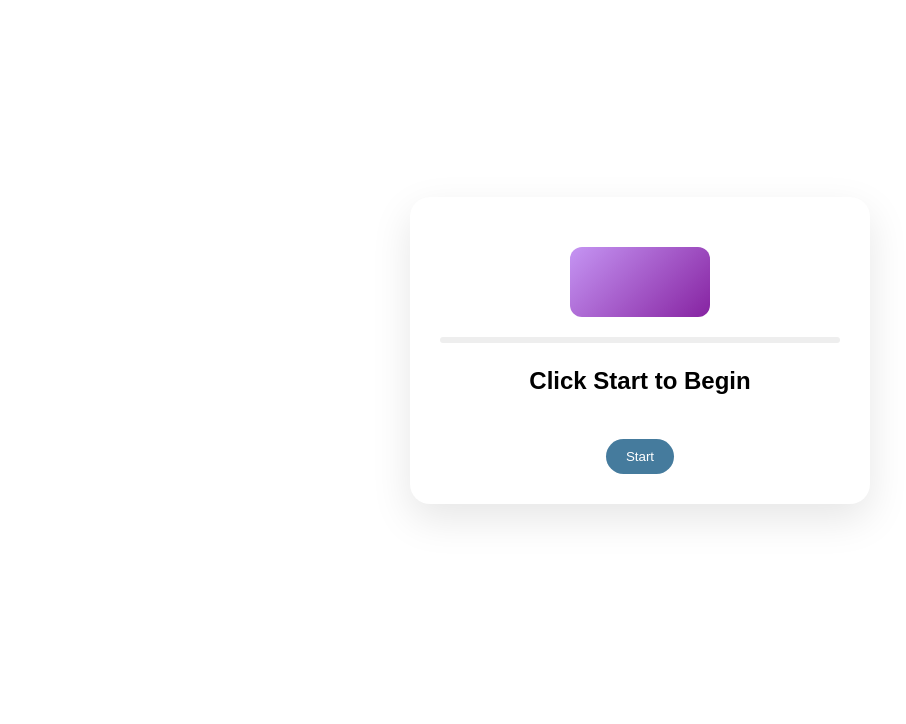
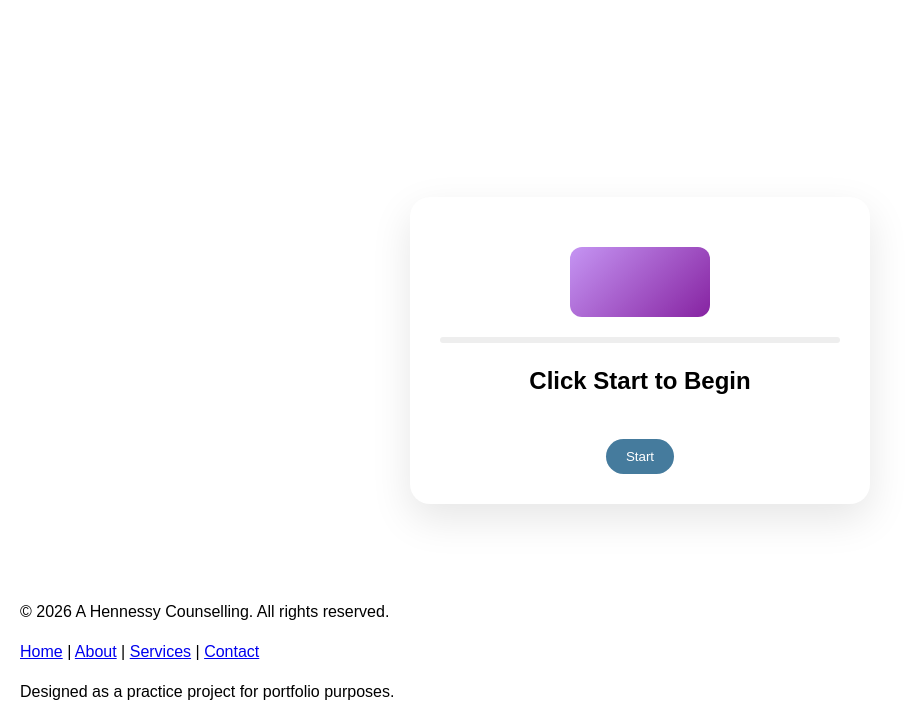
Before and after one commit to AHennessy1/Basic-Website-1, a plain HTML site: page Resources.html in a window 1280 px wide. Shown: the part 477-1201 px from the top of the page, without its empty margins (0-906 px from the left). Before the commit the page ends 1081 px from the top, so only its background shows below. Drawn offline with Linux system fonts and the light colour scheme.

Commit message:
Fix menu link and add footer section
Updated the menu bar to correct the link for 'My Counselling Room' and added a footer section with copyright and navigation links.

```diff
--- a/Resources.html
+++ b/Resources.html
@@ -11,14 +11,13 @@
 
 <body>
 
-<!-- MENU BAR -->
+<!-- Menu Bar -->
 <nav class="menu-bar">
     <img src="logo.avif" alt="Site Logo" class="logo">
-
     <a href="home.html">Home</a>
     <a href="about.html">About</a>
     <a href="services.html">Services</a>
-    <a href="my counselling room.html">My Counselling Room</a>
+    <a href="my-counselling-room.html">My Counselling Room</a>
     <a href="resources.html">Resources</a>
     <a href="contact.html">Contact</a>
 </nav>
@@ -56,4 +55,24 @@
 <script src="script.js"></script>
 
 </body>
+<!-- Footer -->
+<footer class="site-footer">
+    <div class="footer-content">
+        <p>&copy; 2026 A Hennessy Counselling. All rights reserved.</p>
+        <p>
+            <a href="home.html">Home</a> |
+            <a href="about.html">About</a> |
+            <a href="services.html">Services</a> |
+            <a href="contact.html">Contact</a>
+        </p>
+        <p>Designed as a practice project for portfolio purposes.</p>
+    </div>
+</footer>
 </html>
+
+</section>
+
+<script src="script.js"></script>
+
+</body>
+</html>
```
